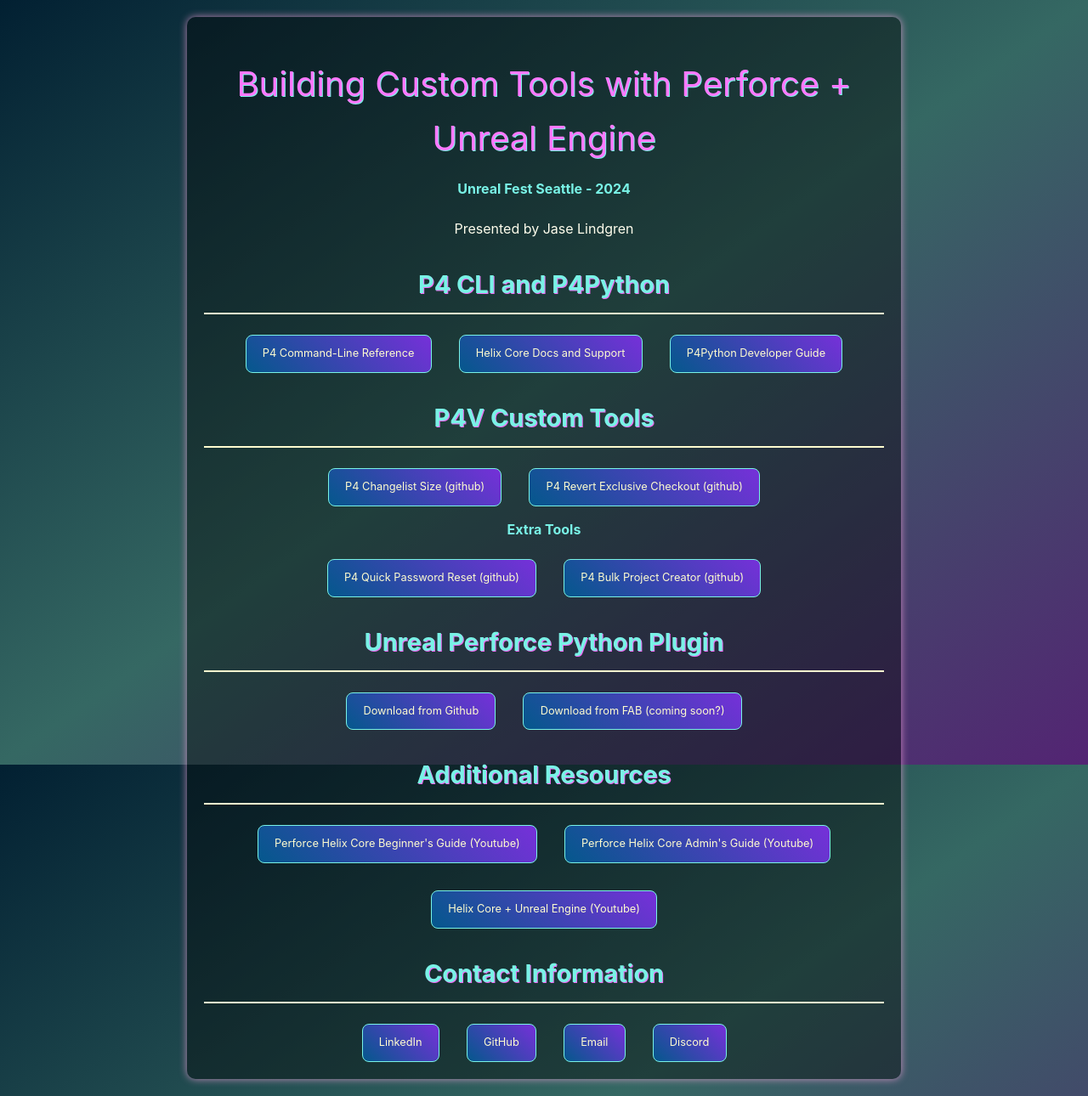
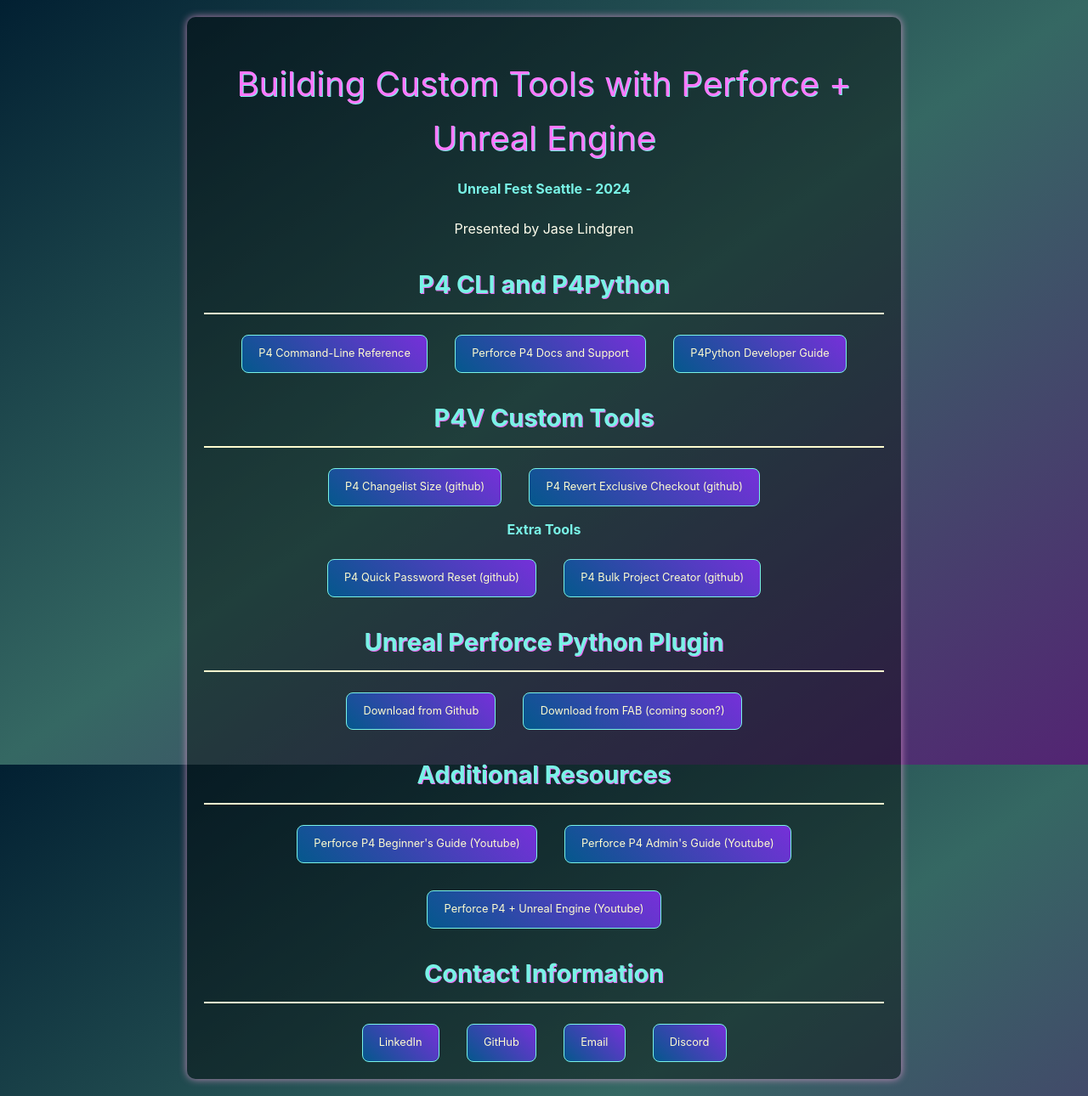
Before and after one commit to jase-perf/jase-perf.github.io, a Jekyll site: the page uefest2024/index.html, which Jekyll copies as it is, in a window 1280 px wide. Shown: the whole page at 85% size. Built offline with Jekyll 4.4.1, drawn with Linux system fonts in a browser that asks for light colours.

Commit message:
Update branding: Helix Core → Perforce P4 (visible text)
Reflect the rebrand across the site's visible copy — homepage repo cards
and the Unreal Fest resource pages (uefest2024, orlando-2025, bali-2025).
Case-sensitive replace so real perforce.com/help.perforce.com "helix-core"
URLs are left intact (they'd 404 if changed).

Co-Authored-By: Claude Opus 4.8 <noreply@anthropic.com>
Claude-Session: https://claude.ai/code/session_01J3wRoTAKwioM7YTSgRFNhd

```diff
--- a/index.html
+++ b/index.html
@@ -686,7 +686,7 @@
                   <span class="glitch">p4_to_gource</span>
                 </div>
                 <div class="card-desc">
-                  A CLI that turns Helix Core history into a Gource-style log
+                  A CLI that turns Perforce P4 history into a Gource-style log
                   for animated depot-activity visualizations.
                 </div>
                 <div class="card-meta">
@@ -710,7 +710,7 @@
                 </div>
                 <div class="card-desc">
                   Posts a message to Discord or Slack every time a new
-                  changelist is submitted to Helix Core.
+                  changelist is submitted to Perforce P4.
                 </div>
                 <div class="card-meta">
                   <span class="dot" style="background: #a394f0"></span
--- a/uefest2024/index.html
+++ b/uefest2024/index.html
@@ -31,7 +31,7 @@
         <div class="links">
             <a href="https://www.perforce.com/manuals/cmdref/Content/CmdRef/commands.html" class="link-button">P4
                 Command-Line Reference</a>
-            <a href="https://help.perforce.com/helix-core/" class="link-button">Helix Core Docs and Support</a>
+            <a href="https://help.perforce.com/helix-core/" class="link-button">Perforce P4 Docs and Support</a>
             <a href="https://www.perforce.com/manuals/p4python/Content/P4Python/python.programming.html#Programming_with_P4Python"
                 class="link-button">P4Python Developer Guide</a>
         </div>
@@ -62,10 +62,10 @@
         <h2>Additional Resources</h2>
         <div class="links">
             <a href="https://youtube.com/playlist?list=PLH3pq2J85xsPYn71_yzzsZQKvalTW-duE&si=fD15RyfX_aRarOnC"
-                class="link-button">Perforce Helix Core Beginner's Guide (Youtube)</a>
+                class="link-button">Perforce P4 Beginner's Guide (Youtube)</a>
             <a href="https://youtube.com/playlist?list=PLH3pq2J85xsMDY2AAkzUhTmHIg1S7WN1f&si=m0A1nUCr4JpKgzEW"
-                class="link-button">Perforce Helix Core Admin's Guide (Youtube)</a>
-            <a href="https://youtu.be/7PRo8gK6SNM?si=g24o6qaG4pj4lS2x" class="link-button">Helix Core + Unreal Engine
+                class="link-button">Perforce P4 Admin's Guide (Youtube)</a>
+            <a href="https://youtu.be/7PRo8gK6SNM?si=g24o6qaG4pj4lS2x" class="link-button">Perforce P4 + Unreal Engine
                 (Youtube)</a>
         </div>
 
--- a/unreal-bali-2025/index.html
+++ b/unreal-bali-2025/index.html
@@ -404,10 +404,10 @@
         <h3 class="section-title">Additional Links</h3>
         <ul class="link-list">
           <li><a href="https://youtube.com/playlist?list=PLH3pq2J85xsPYn71_yzzsZQKvalTW-duE&si=fD15RyfX_aRarOnC"
-              class="link-button">Perforce Helix Core Beginner's Guide (Youtube)</a>
+              class="link-button">Perforce P4 Beginner's Guide (Youtube)</a>
           </li>
           <li><a href="https://youtube.com/playlist?list=PLH3pq2J85xsMDY2AAkzUhTmHIg1S7WN1f&si=m0A1nUCr4JpKgzEW"
-              class="link-button">Perforce Helix Core Admin's Guide (Youtube)</a></li>
+              class="link-button">Perforce P4 Admin's Guide (Youtube)</a></li>
           <li>
             <a href="https://github.com/jase-perf/virtual_stream_utility">
               Virtual Stream Utility - a handy tool for setting up virtual streams quickly
--- a/unreal-orlando-2025/index.html
+++ b/unreal-orlando-2025/index.html
@@ -394,10 +394,10 @@
         <h3 class="section-title">Additional Links</h3>
         <ul class="link-list">
           <li><a href="https://youtube.com/playlist?list=PLH3pq2J85xsPYn71_yzzsZQKvalTW-duE&si=fD15RyfX_aRarOnC"
-              class="link-button">Perforce Helix Core Beginner's Guide (Youtube)</a>
+              class="link-button">Perforce P4 Beginner's Guide (Youtube)</a>
           </li>
           <li><a href="https://youtube.com/playlist?list=PLH3pq2J85xsMDY2AAkzUhTmHIg1S7WN1f&si=m0A1nUCr4JpKgzEW"
-              class="link-button">Perforce Helix Core Admin's Guide (Youtube)</a></li>
+              class="link-button">Perforce P4 Admin's Guide (Youtube)</a></li>
           <li><a
               href="https://dev.epicgames.com/community/learning/tutorials/8JYW/epic-for-indies-setting-up-an-unreal-engine-studio-the-epic-way">Setting
               Up a Studio the Epic Way (Ari's 2024 talk)</a></li>
```
